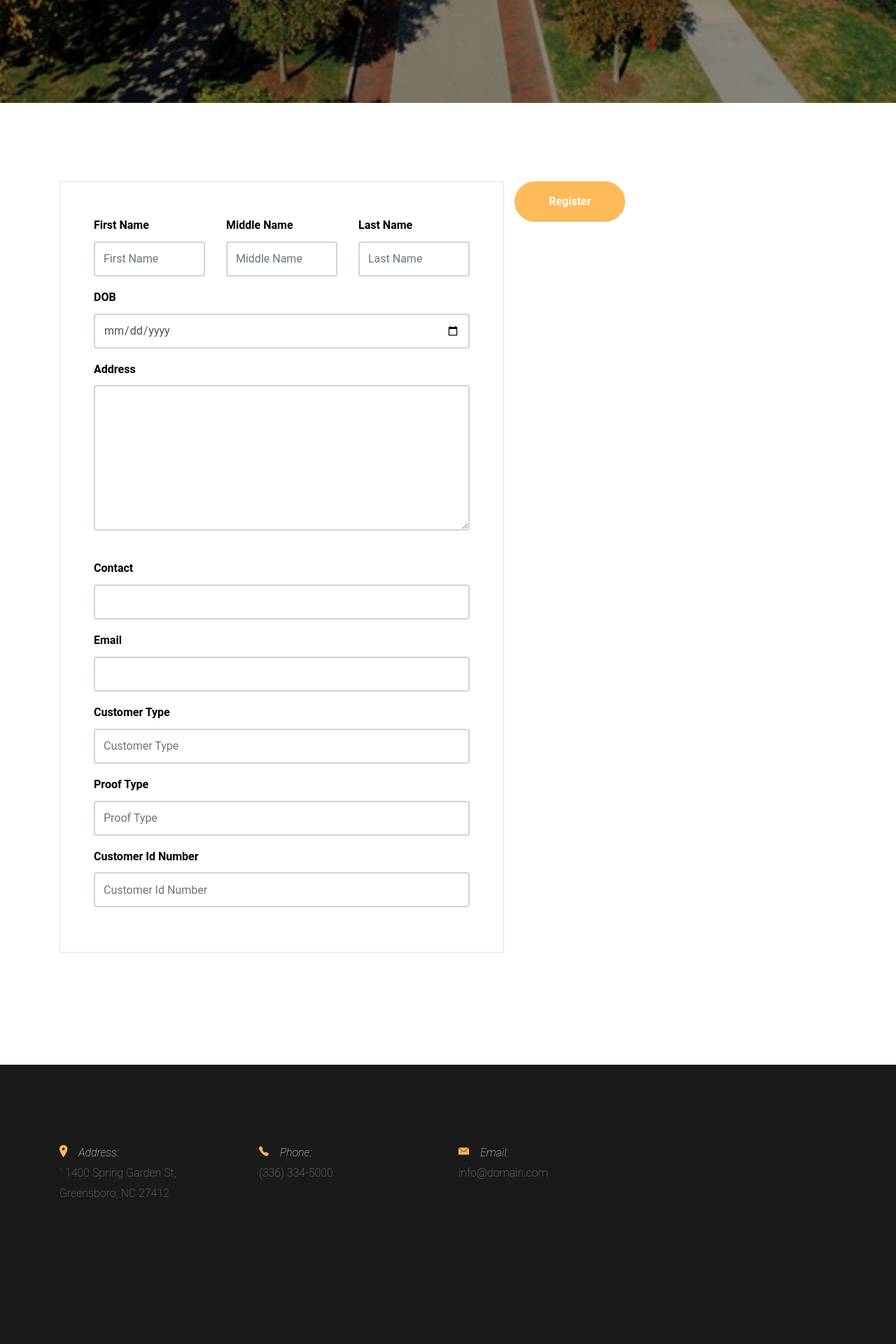
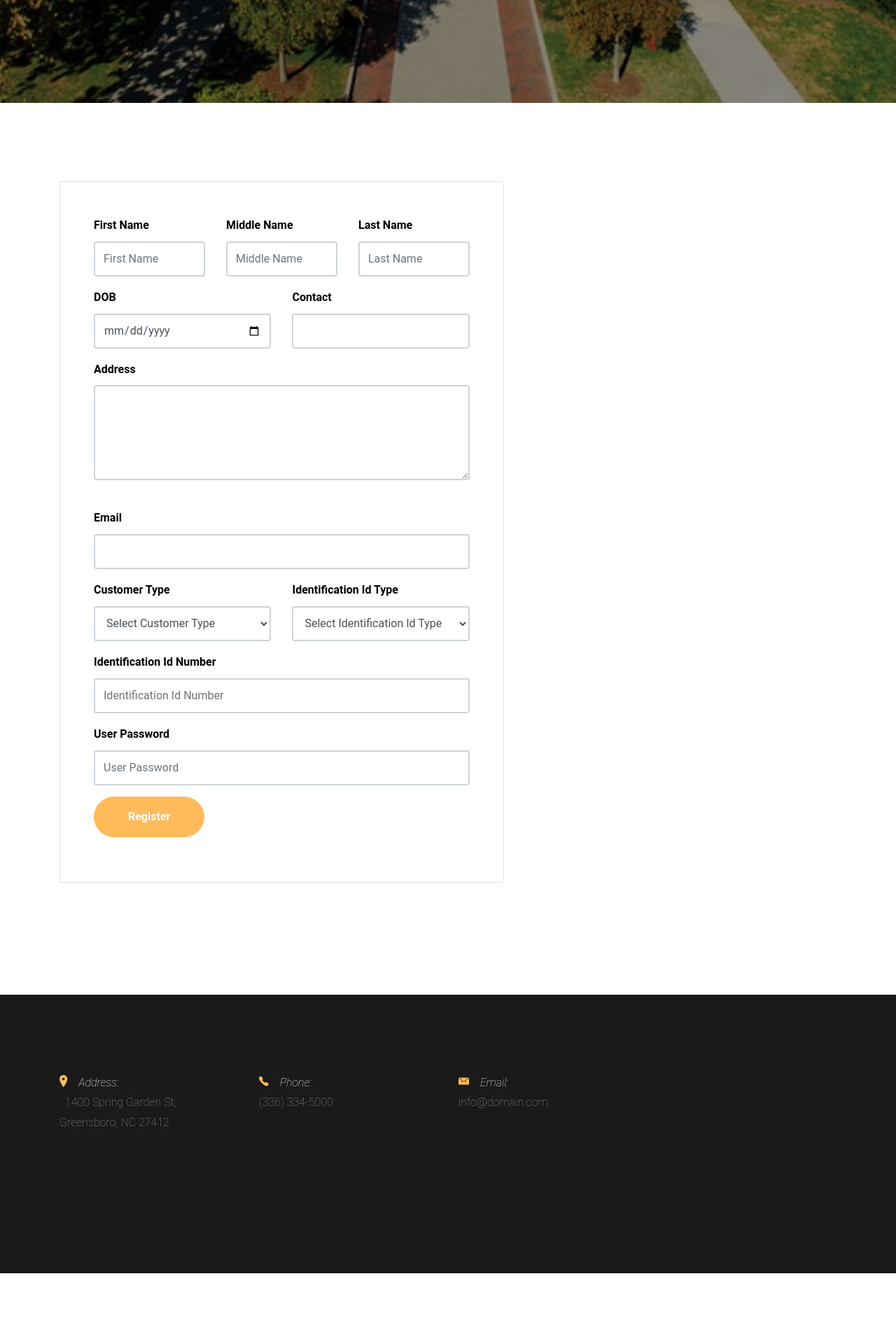
Before and after one commit to amulyaayadagani/SEProject, a PHP site: page /index.php?page=registration in a window 1280 px wide. Shown: the part 653-2573 px from the top of the page at 70% size. After the commit the page ends 2472 px from the top, so only its background shows below. Run offline with PHP 8.4, Linux system fonts and the light colour scheme; data that the repository does not hold is empty; some web fonts are replaced.

Commit message:
registration page is alined properly and added identification labels

```diff
--- a/src/views/registration.php
+++ b/src/views/registration.php
@@ -22,24 +22,23 @@
 
 
               <div class="row">
-                <div class="col-md-12 form-group">
+                <div class="col-md-6 form-group">
                   <label class="text-black font-weight-bold" for="customerdob">DOB</label>
                   <input type="date" id="C_DOB" name="C_DOB" class="form-control" placeholder="Date of Birth" required>
+                </div>
+                <div class="col-md-6 form-group">
+                  <label class="text-black font-weight-bold" for="Contact">Contact</label>
+                  <input type="text" id="C_Contact" name="C_Contact"class="form-control" required>
                 </div>
               </div>
               <div class="row mb-4">
                 <div class="col-md-12 form-group">
                   <label class="text-black font-weight-bold" for="address">Address</label>
-                  <textarea name="C_Address" id="C_Address" class="form-control " cols="30" rows="8"></textarea>
+                  <textarea name="C_Address" id="C_Address" class="form-control " cols="30" rows="5"></textarea>
                 </div>
               </div>
 
-              <div class="row">
-                <div class="col-md-12 form-group">
-                  <label class="text-black font-weight-bold" for="Contact">Contact</label>
-                  <input type="text" id="C_Contact" name="C_Contact"class="form-control" required>
-                </div>
-              </div>
+
 
               <div class="row">
                 <div class="col-md-12 form-group">
@@ -50,28 +49,46 @@
 
 
               <div class="row">
-                <div class="col-md-12 form-group">
+                <div class="col-md-6 form-group">
                   <label class="text-black font-weight-bold" for="customertype">Customer Type</label>
-                  <input type="text" id="C_Type" name="C_Type" class="form-control" placeholder="Customer Type">
+                  <!-- <input type="text" id="C_Type" name="C_Type" class="form-control" placeholder="Customer Type"> -->
+                  <select id="C_Type" name="C_Type" class="form-control" placeholder="Customer Type">
+                  <option value="">Select Customer Type</option>
+                  <option value="GUEST">Guest</option>
+                  <option value="MEMBER">Member</option>
+                  </select>
                 </div>
-              </div>
+                <div class="col-md-6 form-group">
+                  <label class="text-black font-weight-bold" for="customerprooftype">Identification Id Type </label>
+                  <!-- <input type="text" id="C_id_Proof_Type" name="C_id_Proof_Type" class="form-control" placeholder="Identification Id Type" > -->
 
-              <div class="row">
-                <div class="col-md-12 form-group">
-                  <label class="text-black font-weight-bold" for="customerprooftype">Proof Type </label>
-                  <input type="text" id="C_id_Proof_Type" name="C_id_Proof_Type" class="form-control" placeholder="Proof Type" >
-                </div>
-              </div>
-
-              <div class="row">
-                <div class="col-md-12 form-group">
-                  <label class="text-black font-weight-bold" for="customeridnumber">Customer Id Number </label>
-                  <input type="text" id="C_id_Number" name="C_id_Proof_Type" class="form-control" placeholder="Customer Id Number" >
+                  <select id="C_id_Proof_Type" name="C_id_Proof_Type" class="form-control" required placeholder="Identification Id Type" >
+                  <option value="">Select Identification Id Type</option>
+                  <option value="PASSPORT">Passport</option>
+                  <option value="DRIVINGLICENCE">Driving Licence</option>
+                  </select>
                 </div>
               </div>
 
 
+
+              <div class="row">
+                <div class="col-md-12 form-group">
+                  <label class="text-black font-weight-bold" for="customeridnumber">Identification Id Number </label>
+                  <input type="text" id="C_id_Number" name="C_id_Proof_Type" class="form-control" required placeholder="Identification Id Number" >
+                </div>
               </div>
+
+
+              <div class="row">
+                <div class="col-md-12 form-group">
+                  <label class="text-black font-weight-bold" for=userpassword>User Password </label>
+                  <input type="password" id="C_userpassword" name="C_userpassword" class="form-control" placeholder="User Password" >
+                </div>
+              </div>
+
+
+
 
               <div class="row">
                 <div class="col-md-6 form-group">
```
